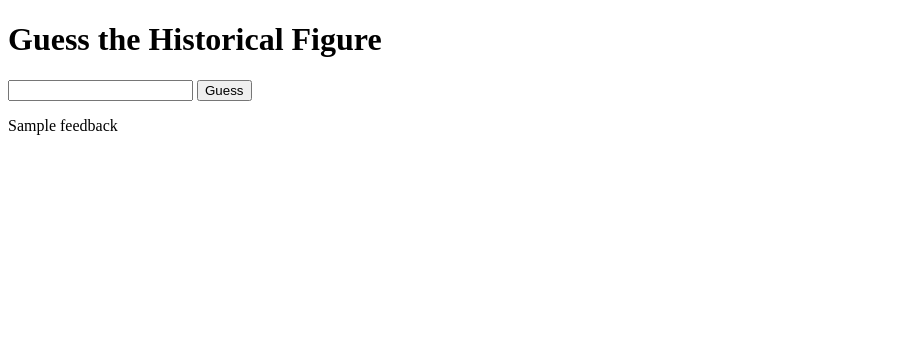
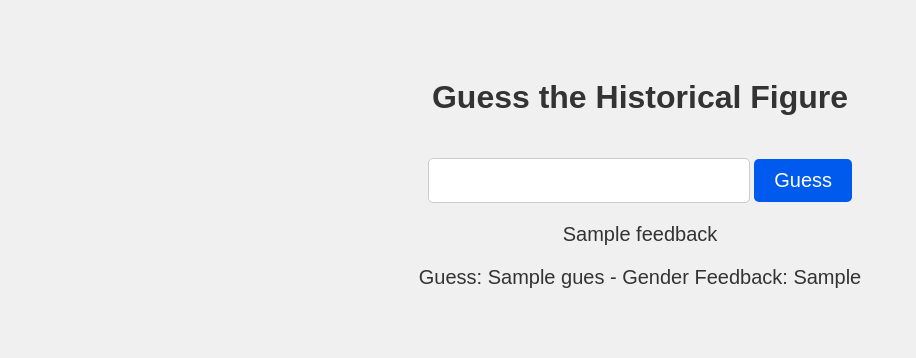
Before and after one commit to yegermaster/Deadle, a Flask app: template app/templates/index.html in a window 1280 px wide. Shown: the top 358 px of the page, without its empty margins (0-916 px from the left). Run offline with Flask 3, Linux system fonts and the light colour scheme; the template is opened without the code that fills it: most values are stand-ins (such as "Sample title", 1, 10 or a date in 2020); parts of the project's set-up code (start-up, migrations or seed data) failed here and were passed over.

Commit message:
add functionality for views.py and index.html

```diff
--- a/app/__init__.py
+++ b/app/__init__.py
@@ -1,4 +1,7 @@
 from flask import Flask
 app = Flask(__name__)
 
+app = Flask(__name__)
+app.secret_key = '123'
+
 from app import views
--- a/app/static/css/style.css
+++ b/app/static/css/style.css
@@ -0,0 +1,41 @@
+/* style.css */
+body {
+    font-family: 'Arial', sans-serif;
+    background-color: #f0f0f0;
+    color: #333;
+    text-align: center;
+    padding: 50px;
+}
+
+input[type="text"] {
+    font-size: 20px;
+    padding: 10px;
+    width: 300px;
+    margin-top: 20px;
+    border-radius: 5px;
+    border: 1px solid #ccc;
+}
+
+button {
+    font-size: 20px;
+    padding: 10px 20px;
+    background-color: #005aee;
+    color: white;
+    border: none;
+    border-radius: 5px;
+    cursor: pointer;
+    margin-top: 20px;
+}
+
+button:hover {
+    background-color: #003eaa;
+}
+
+datalist {
+    width: 300px;
+}
+
+p {
+    margin-top: 20px;
+    font-size: 20px;
+}
--- a/app/templates/index.html
+++ b/app/templates/index.html
@@ -3,15 +3,29 @@
 <head>
     <meta charset="UTF-8">
     <title>Deadle</title>
+    <link rel="stylesheet" href="{{ url_for('static', filename='css/style.css') }}">
 </head>
 <body>
     <h1>Guess the Historical Figure</h1>
-    <form method="POST">
-        <input type="text" name="guess" autocomplete="off" required>
+    <form method="post">
+        <input type="text" name="guess" list="name-options" autocomplete="off" required>
+        <datalist id="name-options">
+            {% for name in my_list %}
+            <option value="{{ name }}">
+            {% endfor %}
+        </datalist>
         <button type="submit">Guess</button>
     </form>
     {% if feedback %}
         <p>{{ feedback }}</p>
     {% endif %}
+    <div id="guess-history">
+        {% for guess in guess_history %}
+            <p>Guess: {{ guess.name }} - Gender Feedback: {{ guess.gender_feedback }}</p>
+        {% endfor %}
+    </div>
+    {% if guess_history|length >= 5 %}
+        <button onclick="window.location.href='/reset';">Reset Game</button>
+    {% endif %}
 </body>
 </html>
--- a/scratch/main.py
+++ b/scratch/main.py
@@ -34,8 +34,7 @@ def handle_place(target_row, guess_row):
 def handle_person(target_row, guess_row):
     target_gender = target_row["gender"].iloc[0]
     target_domain = target_row["domain"].iloc[0]
-    guess_gender = guess_row["gender"].iloc[0]
-    guess_domain = guess_row["domain"].iloc[0]
+
 
     if target_gender == guess_gender:
         print(target_gender)
```
Also changed, not shown: app/views.py (+36 -18 lines).
